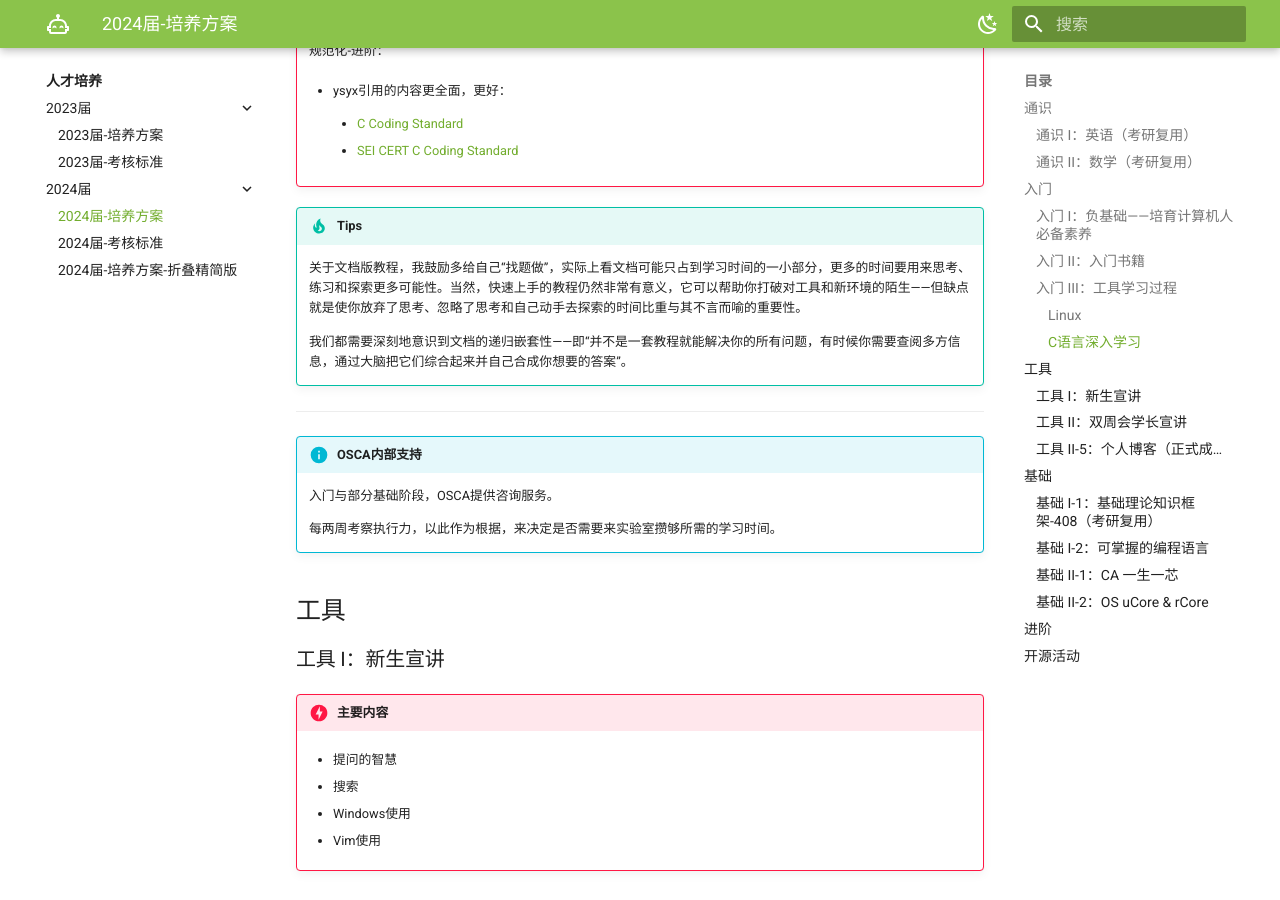
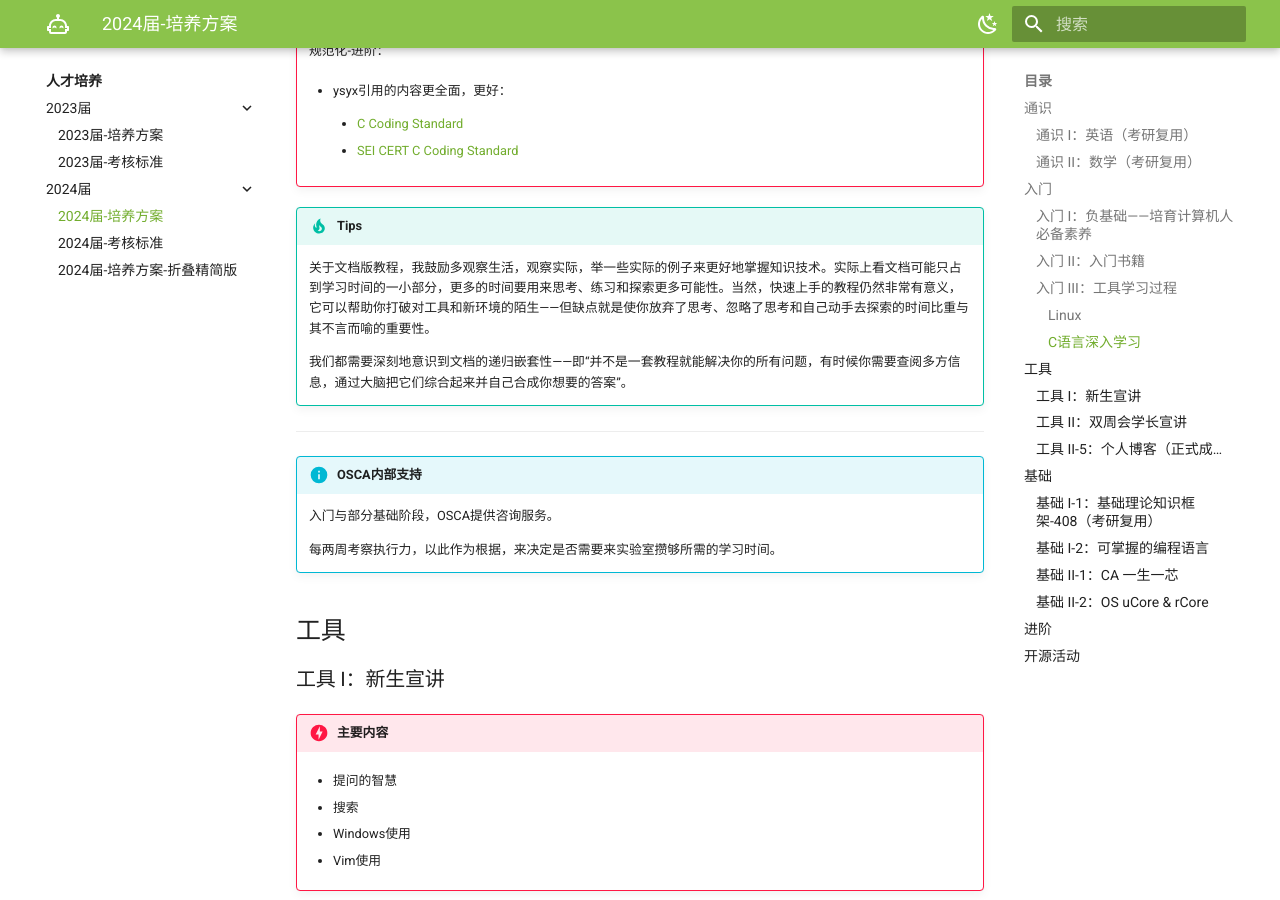
Before and after one commit to Haohahahaha/OSCA, an MkDocs documentation site: the page built from docs/guide/guide-2024.md, in a window 1280 px wide and 900 px high, scrolled down 4480 px. Built offline with MkDocs 1.6.1 and Material for MkDocs 9.7.7, drawn with Linux system fonts in a browser that asks for light colours.

Commit message:
2024-08-10_21:39:06 update

```diff
--- a/docs/guide/guide-2024.md
+++ b/docs/guide/guide-2024.md
@@ -210,7 +210,7 @@
 
 !!! tip "Tips"
 
-	关于文档版教程，我鼓励多给自己“找题做”，实际上看文档可能只占到学习时间的一小部分，更多的时间要用来思考、练习和探索更多可能性。当然，快速上手的教程仍然非常有意义，它可以帮助你打破对工具和新环境的陌生——但缺点就是使你放弃了思考、忽略了思考和自己动手去探索的时间比重与其不言而喻的重要性。
+	关于文档版教程，我鼓励多观察生活，观察实际，举一些实际的例子来更好地掌握知识技术。实际上看文档可能只占到学习时间的一小部分，更多的时间要用来思考、练习和探索更多可能性。当然，快速上手的教程仍然非常有意义，它可以帮助你打破对工具和新环境的陌生——但缺点就是使你放弃了思考、忽略了思考和自己动手去探索的时间比重与其不言而喻的重要性。
 
 	我们都需要深刻地意识到文档的递归嵌套性——即“并不是一套教程就能解决你的所有问题，有时候你需要查阅多方信息，通过大脑把它们综合起来并自己合成你想要的答案”。
 
```
